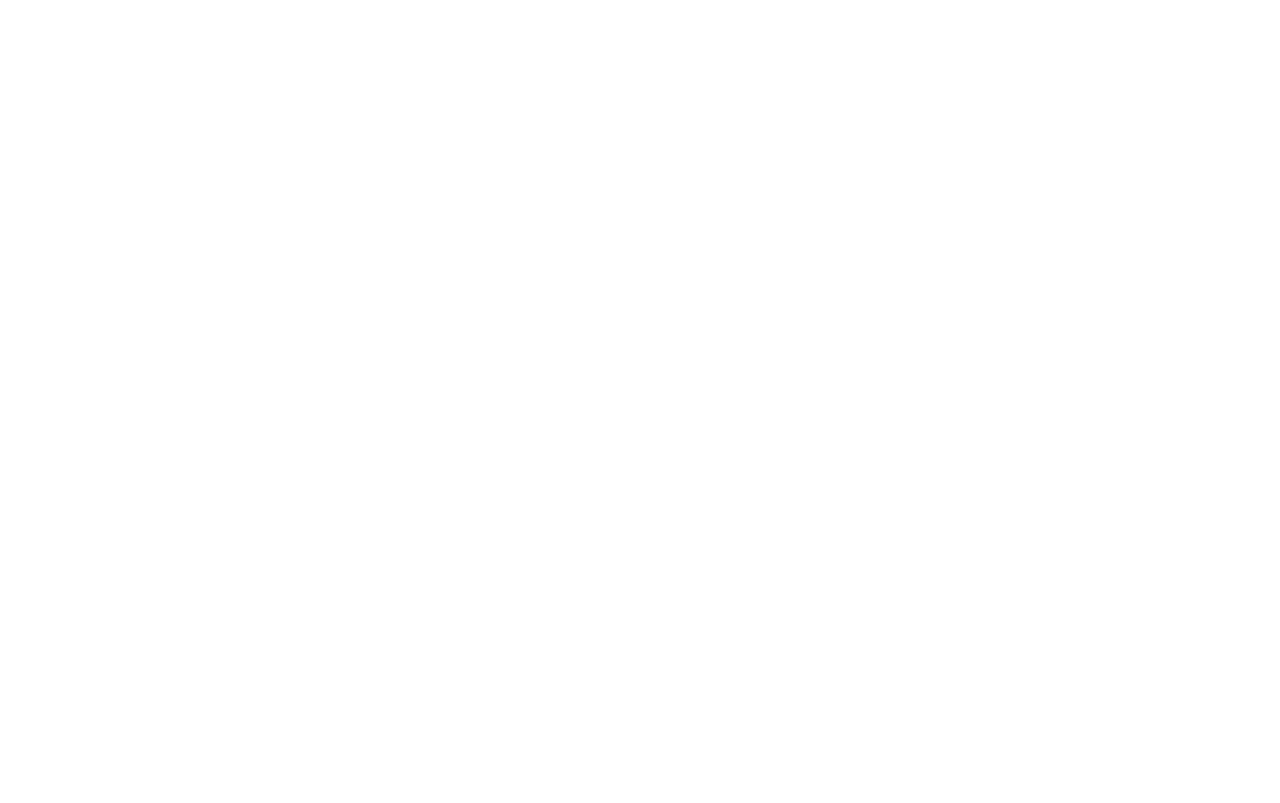
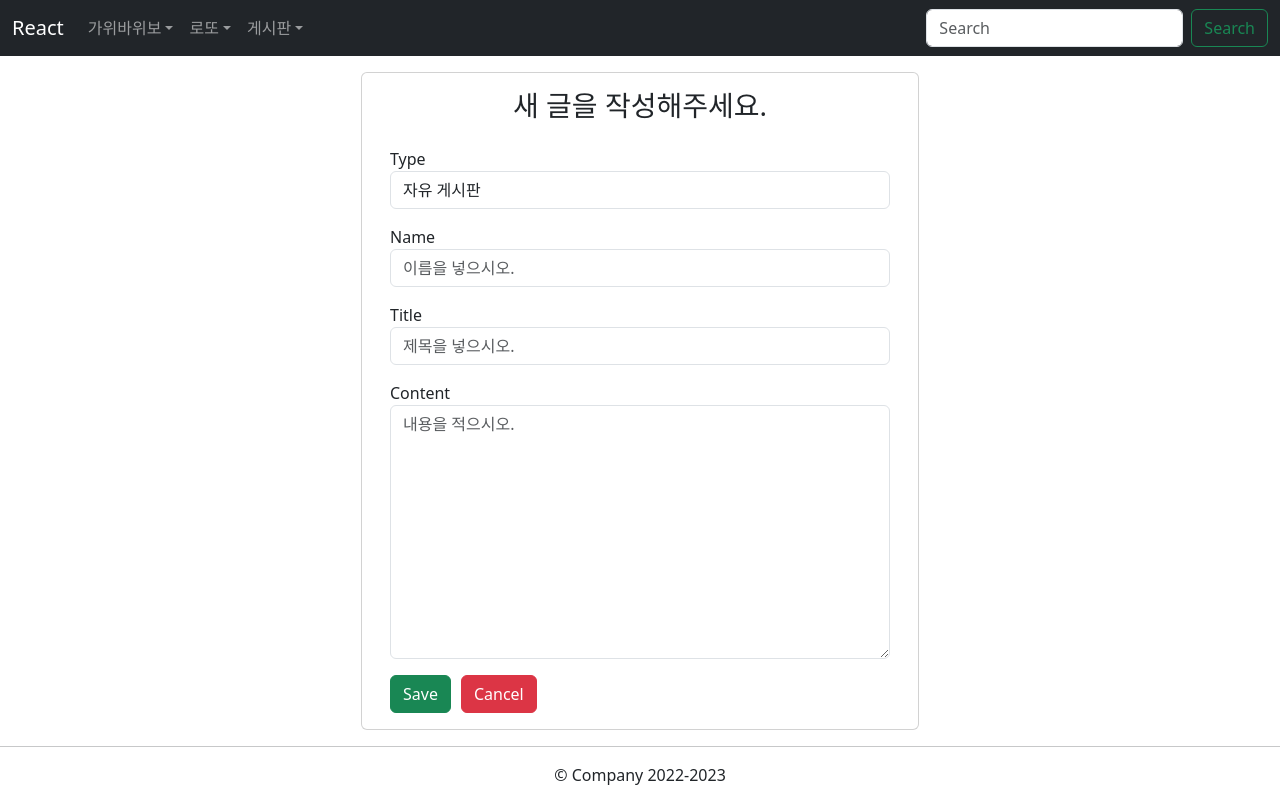
Before and after one commit to dayoung077/react-vite-ydy-game-project, a React (Vite) app: page /boards/write in a window 1280 px wide. Before the commit this address had no page. Built offline with nearby package versions, Linux system fonts and the light colour scheme.

Commit message:
게시판

```diff
--- /dev/null
+++ b/src/components/pages/BoardListPage.jsx
@@ -0,0 +1,143 @@
+import React, { useEffect, useState } from "react";
+import { Link } from "react-router-dom";
+import boardService from "../../services/BoardService";
+
+const BoardListPage = () => {
+  const [boards, setBoards] = useState([]);
+
+  /*
+  useEffect(() => {
+    // 매 렌더링마다 실행
+  });
+
+  useEffect(() => {
+    // 컴포넌트가 처음 렌더링된 실행
+  }, []);
+
+  useEffect(() => {
+    // 컴포넌트가 처음 렌더링된 이후 실행
+    // a나 b가 변경되어 컴포넌트가 재렌더링된 이후 실행
+  }, [a, b]);
+  */
+
+  useEffect(() => {
+    console.log("use Effective 실행");
+    initBoards();
+  }, []);
+
+  const initBoards = () => {
+    boardService
+      .getPagingList()
+      .then((response) => {
+        console.log(response);
+        setBoards(response.data.boards);
+      })
+
+      .catch((e) => {
+        console.log(e);
+      });
+  };
+
+  const deleteBoard = (e) => {
+    const { name, value } = e.target;
+    console.log(name + "::" + value);
+
+    boardService
+      .remove(value)
+      .then((respose) => {
+        console.log(respose);
+        initBoards();
+      })
+
+      .catch((e) => {
+        console.log(e);
+      });
+  };
+
+  return (
+    <div className="container mt-3">
+      <div className="container-fluid">
+        <h1 className="h3 mb-2 text-gray-800">게시판</h1>
+        <p className="mb-4">
+          DataTables is a third party plugin that is used to generate the demo
+          table below. For more information about DataTables, please visit the{" "}
+          <a target="_blank" href="https://datatables.net">
+            official DataTables documentation
+          </a>
+        </p>
+
+        {/* DataTales Example */}
+        <div className="card shadow mb-4">
+          <div className="card-header py-3">
+            <h6 className="m-0 font-weight-bold text-primary">
+              DataTables Example
+            </h6>
+          </div>
+
+          <div className="card-body">
+            <div className="table-responsive">
+              <table
+                className="table table-bordered"
+                id="dataTable"
+                width="100%"
+                cellspacing="0"
+              >
+                <thead>
+                  <tr>
+                    <th>번호</th>
+                    <th>이름</th>
+                    <th>제목</th>
+                    <th>날짜</th>
+                    <th>히트</th>
+                    <th className="text-center">삭제</th>
+                  </tr>
+                </thead>
+
+                <tbody>
+                  {boards &&
+                    boards.map((board) => (
+                      <tr key={board.bid}>
+                        <td>{board.bid}</td>
+                        <td>{board.bname}</td>
+
+                        <td>
+                          <Link to={"/board/" + board.bid}>{board.btitle}</Link>
+                        </td>
+
+                        <td>{board.bdate}</td>
+                        <td>{board.bhit}</td>
+                        <td className="text-center">
+                          <button
+                            className="btn btn-success"
+                            value={board.bid}
+                            onClick={deleteBoard}
+                          >
+                            삭제
+                          </button>
+                        </td>
+                      </tr>
+                    ))}
+                </tbody>
+              </table>
+            </div>
+
+            {/* 페이징           */}
+            {/* <PaginationB5
+            paging={paging}
+            onClickPaging={onClickPaging}
+          ></PaginationB5> */}
+            <hr />
+            <Link to="/boards/write">
+              <button type="button" className="btn btn-primary">
+                글쓰기
+              </button>
+            </Link>
+          </div>
+        </div>
+      </div>
+    </div>
+    // <!-- /.container-fluid -->);
+  );
+};
+
+export default BoardListPage;
--- /dev/null
+++ b/src/components/pages/BoardWritePage.jsx
@@ -0,0 +1,122 @@
+import React, { useEffect, useState } from "react";
+import boardService from "../../services/BoardService";
+import { Navigate } from "react-router-dom";
+
+const BoardWritePage = () => {
+  const initBoardState = {
+    bname: "",
+    btitle: "",
+    bcontent: "",
+  };
+
+  const [board, setBoard] = useState(initBoardState);
+
+  // Redirect를 위한 처리
+  const [submitted, setSubmitted] = useState(false);
+
+  // 처음 랜더링 하고, 한 번만 타라
+  // useEffect(() => {
+  //   saveBoard();
+  // }, []);
+
+  const handleInputChange = (event) => {
+    const { name, value } = event.target;
+    setBoard({ ...board, [name]: value });
+  };
+
+  const saveBoard = () => {
+    let data = {
+      bname: board.bname,
+      btitle: board.btitle,
+      bcontent: board.bcontent,
+    };
+
+    console.log(data);
+
+    boardService
+      .write(data)
+      .then((respose) => {
+        console.log(respose);
+        setSubmitted(true);
+      })
+      .catch((error) => {
+        console.log(error);
+      });
+
+    /* axios 글 저장 */
+  };
+
+  return submitted ? (
+    <Navigate to={{ pathname: "/boards" }} />
+  ) : (
+    <div>
+      <div className="container mt-3">
+        <div className="container">
+          <div className="row">
+            <div className="card col-md-6 offset-md-3 offset-md-3">
+              <h3 className="text-center mt-3">새 글을 작성해주세요.</h3>
+              <div className="card-body">
+                <div className="form-group">
+                  <label> Type </label>
+                  <select placeholder="type" className="form-control">
+                    <option value="1">자유 게시판</option>
+                    {/* <option value="2">질문과 답변</option> */}
+                  </select>
+                </div>
+
+                <div className="form-group mt-3">
+                  <label> Name </label>
+                  <input
+                    type="text"
+                    placeholder="이름을 넣으시오."
+                    name="bname"
+                    className="form-control"
+                    value={board.bname}
+                    onChange={handleInputChange}
+                  />
+                </div>
+
+                <div className="form-group mt-3">
+                  <label> Title </label>
+                  <input
+                    placeholder="제목을 넣으시오."
+                    name="btitle"
+                    className="form-control"
+                    value={board.btitle}
+                    onChange={handleInputChange}
+                  />
+                </div>
+
+                <div className="form-group mt-3 mb-3">
+                  <label> Content </label>
+
+                  <textarea
+                    placeholder="내용을 적으시오."
+                    name="bcontent"
+                    className="form-control"
+                    value={board.bcontent}
+                    onChange={handleInputChange}
+                    rows="10"
+                  />
+                </div>
+
+                <button className="btn btn-success" onClick={saveBoard}>
+                  Save
+                </button>
+
+                <button
+                  className="btn btn-danger"
+                  style={{ marginLeft: "10px" }}
+                >
+                  Cancel
+                </button>
+              </div>
+            </div>
+          </div>
+        </div>
+      </div>
+    </div>
+  );
+};
+
+export default BoardWritePage;
--- a/src/router/Router.jsx
+++ b/src/router/Router.jsx
@@ -1,20 +1,49 @@
-import Footer from "../components/layout/Footer";
 import { createBrowserRouter } from "react-router-dom";
 import App from "./../App";
-import LottoBall from "../components/lotto/LottoBall";
 import LottoPage from "../components/pages/LottoPage";
 import RspPage from "../components/pages/RspPage";
+import BoardListPage from "./../components/pages/BoardListPage";
+import BoardWritePage from "../components/pages/BoardWritePage";
 
 const routes = [
   {
     path: "/",
     element: <App />,
+    loader: () => "가위바위보",
+    children: [
+      {
+        path: "/",
+        loader: () => "가위바위보",
+        element: <RspPage />,
+      },
+    ],
+  },
+  {
+    path: "/lotto",
+    element: <App />,
     loader: () => "로또",
     children: [
       {
-        path: "/",
+        path: "/lotto",
         loader: () => "로또",
-        element: <RspPage />,
+        element: <LottoPage />,
+      },
+    ],
+  },
+  {
+    path: "/boards",
+    element: <App />,
+    loader: () => "게시판",
+    children: [
+      {
+        path: "/boards",
+        loader: () => "게시판",
+        element: <BoardListPage />,
+      },
+      {
+        path: "/boards/write",
+        loader: () => "글쓰기",
+        element: <BoardWritePage />,
       },
     ],
   },
--- /dev/null
+++ b/src/services/BoardService.jsx
@@ -0,0 +1,20 @@
+import http from "./HttpCommon";
+
+const getPagingList = (path = "/boards/list", search = "") => {
+  return http.get(path + search);
+};
+
+// http://192.168.0.10:8282/boards/$64
+const remove = (id) => {
+  return http.delete(`boards/${id}`);
+};
+
+const write = (data) => {
+  return http.post(`boards/`, data);
+};
+
+export default {
+  getPagingList,
+  remove,
+  write,
+};
```
Also changed, not shown: services/BoardListPage.jsx (deleted, +0 -37 lines), services/BoardService.jsx (deleted, +0 -9 lines), src/services/HttpCommon.jsx (renamed from services/HttpCommon.jsx).
